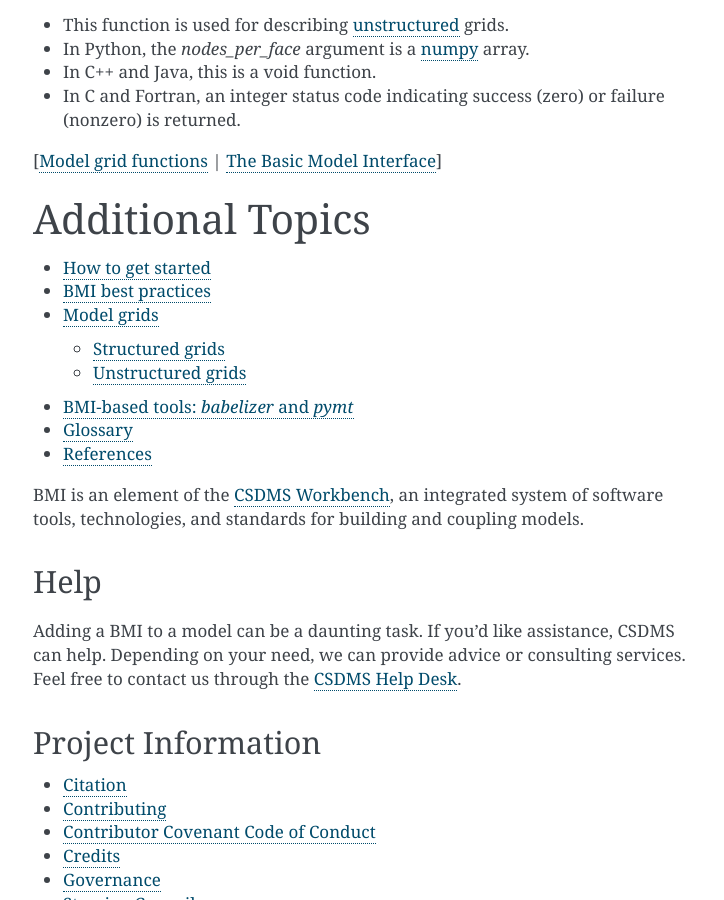
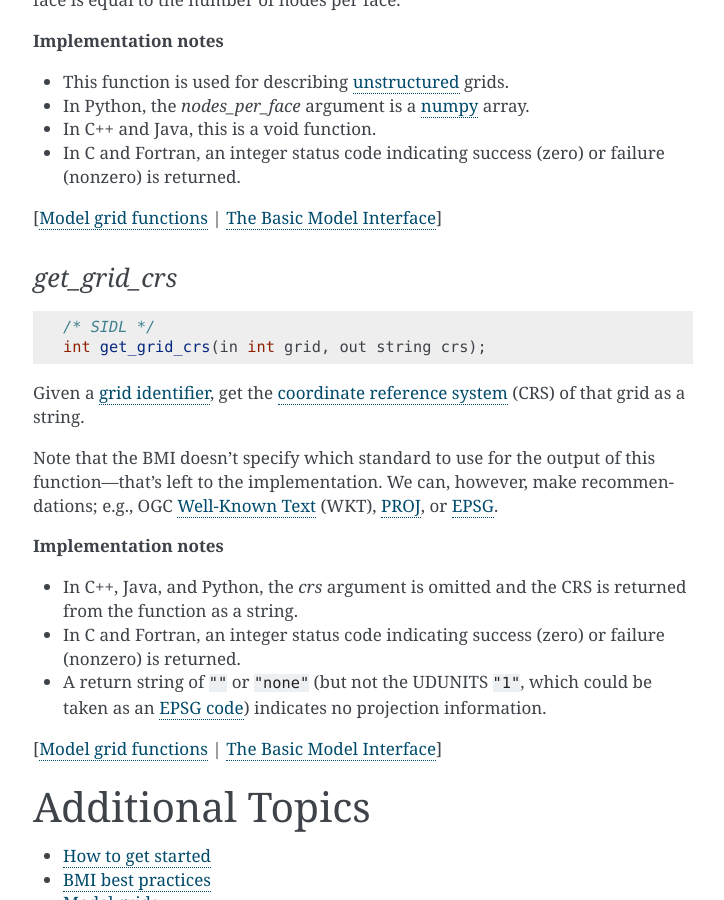
Before and after one commit to csdms/bmi, a Sphinx documentation site: the page built from docs/source/index.rst, in a window 1280 px wide and 900 px high, scrolled down 24603 px. Shown: the whole window, without its empty margins (387-1111 px from the left). Built offline with Sphinx 7.4.7, drawn with Linux system fonts in a browser that asks for light colours; formulas are drawn with MathJax 3; some of the changed text lies outside the part shown.

Commit message:
Add docs for get_grid_crs function

```diff
--- a/docs/source/bmi.grid_funcs.rst
+++ b/docs/source/bmi.grid_funcs.rst
@@ -514,3 +514,33 @@ The number of edges per face is equal to the number of nodes per face.
   (nonzero) is returned.
 
 [:ref:`grid_funcs` | :ref:`basic_model_interface`]
+
+
+.. _get_grid_crs:
+
+*get_grid_crs*
+...............
+
+.. code-block:: java
+
+   /* SIDL */
+   int get_grid_crs(in int grid, out string crs);
+
+Given a :term:`grid identifier`,
+get the `coordinate reference system`_ (CRS) of that grid as a string.
+
+Note that the BMI doesn't specify which standard to use
+for the output of this function---that's left to the implementation.
+We can, however, make recommendations;
+e.g., OGC `Well-Known Text`_ (WKT), `PROJ`_, or `EPSG`_.
+
+**Implementation notes**
+
+* In C++, Java, and Python, the *crs* argument is omitted and the CRS
+  is returned from the function as a string.
+* In C and Fortran, an integer status code indicating success (zero) or failure
+  (nonzero) is returned.
+* A return string of ``""`` or ``"none"`` (but not the UDUNITS ``"1"``, which
+  could be taken as an `EPSG code`_) indicates no projection information.
+
+[:ref:`grid_funcs` | :ref:`basic_model_interface`]
--- a/docs/source/bmi.spec.rst
+++ b/docs/source/bmi.spec.rst
@@ -133,6 +133,7 @@ grouped by functional category.
    :ref:`get_grid_face_edges`       Get the face-edge connectivity.
    :ref:`get_grid_face_nodes`       Get the face-node connectivity.
    :ref:`get_grid_nodes_per_face`   Get the number of nodes for each face.
+   :ref:`get_grid_crs`              Get coordinate reference system (CRS) information for a grid.
    ================================ =========================================
 
 .. include:: bmi.control_funcs.rst
@@ -167,3 +168,8 @@ grouped by functional category.
 .. _time unit conventions: https://www.unidata.ucar.edu/software/udunits/udunits-current/udunits/udunits2-accepted.xml
 .. _primitive types: https://docs.oracle.com/javase/tutorial/java/nutsandbolts/datatypes.html
 .. _wrapper classes: https://docs.oracle.com/javase/tutorial/java/data/numberclasses.html
+.. _coordinate reference system: https://www.earthdatascience.org/courses/earth-analytics/spatial-data-r/intro-to-coordinate-reference-systems/
+.. _Well-Known Text: https://www.ogc.org/standards/wkt-crs
+.. _PROJ: https://proj.org/
+.. _EPSG: https://epsg.org/
+.. _EPSG code: https://spatialreference.org/ref/epsg/
```
